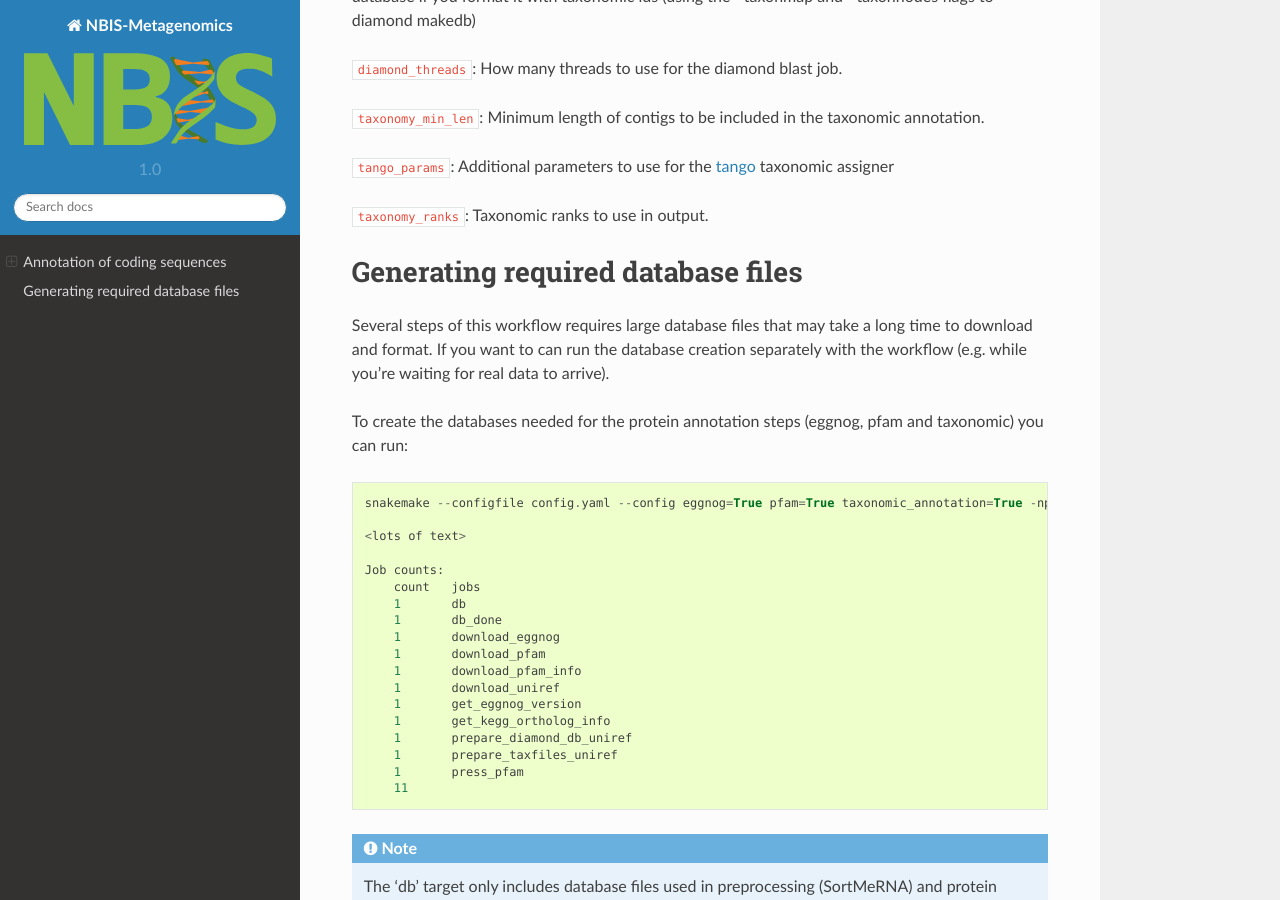
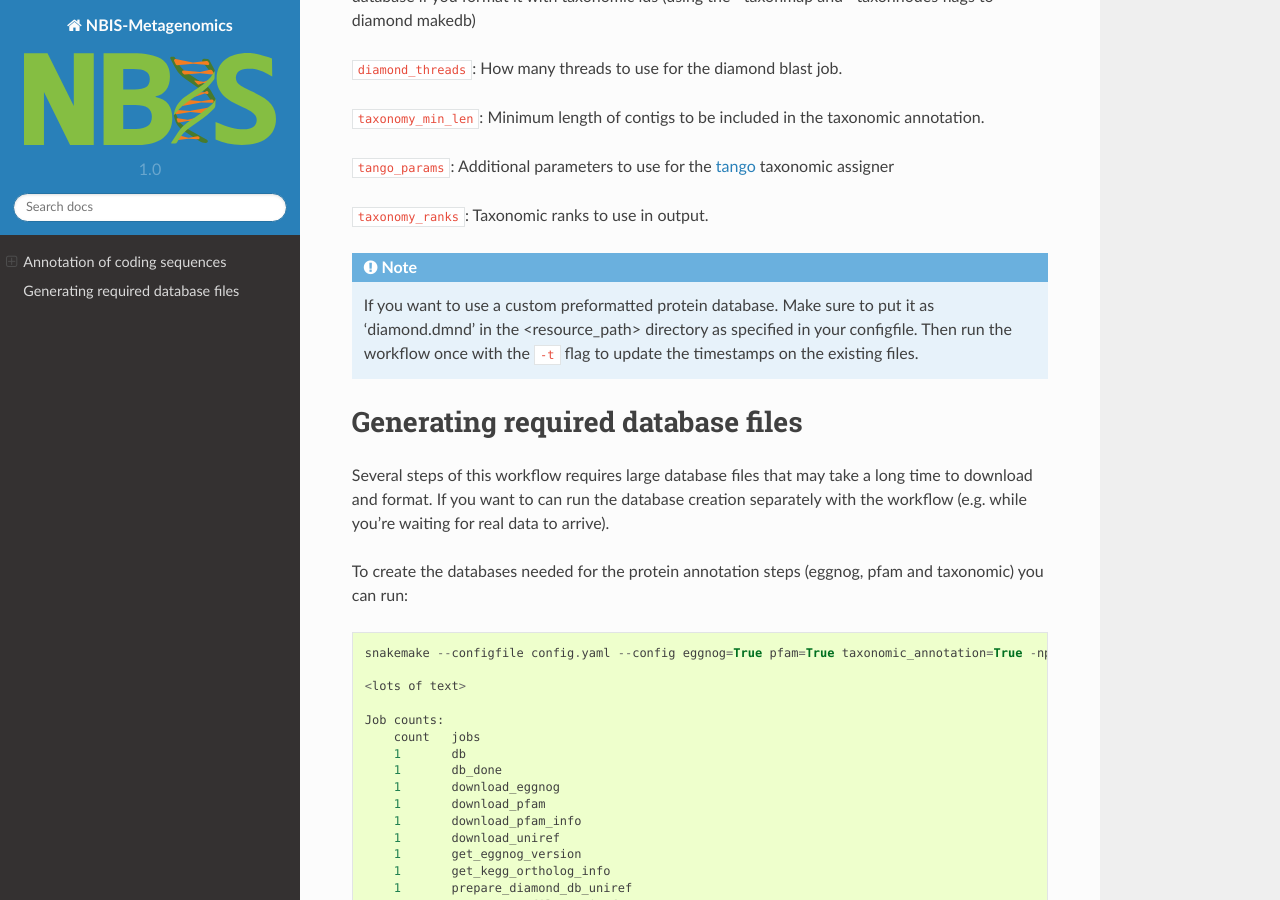
Before and after one commit to NBISweden/nbis-meta, a Sphinx documentation site: the page built from docs/annotation/index.rst, in a window 1280 px wide and 900 px high, scrolled down 945 px. Built offline with Sphinx 7.4.7 and the Read the Docs theme 2.0.0, drawn with Linux system fonts in a browser that asks for light colours.

Commit message:
Update docs and DB input

```diff
--- a/docs/annotation/index.rst
+++ b/docs/annotation/index.rst
@@ -14,7 +14,9 @@ Annotation of predicted protein coding sequences is performed using the tool
 
 :code:`pfam:` Set to True in order to add PFAM protein families to coding sequences.
 
-.. note:: Both eggnog-mapper and pfam-scan run on separate conda environments. In order to use these tools you must run the workflow with the :code:`--use-conda` flag.
+.. note::
+    Both eggnog-mapper and pfam-scan run on separate conda environments. In order to use these tools you must run
+    the workflow with the :code:`--use-conda` flag.
 
 Taxonomic annotation
 --------------------
@@ -41,6 +43,11 @@ format it with taxonomic ids (using the --taxonmap and --taxonnodes flags to dia
 :code:`tango_params`: Additional parameters to use for the `tango <https://github.com/johnne/tango>`_ taxonomic assigner
 
 :code:`taxonomy_ranks`: Taxonomic ranks to use in output.
+
+.. note::
+    If you want to use a custom preformatted protein database. Make sure to put it as 'diamond.dmnd' in the
+    <resource_path> directory as specified in your configfile. Then run the workflow once with the :code:`-t` flag
+    to update the timestamps on the existing files.
 
 Generating required database files
 ==================================
```
Also changed, not shown: 1 other file.
